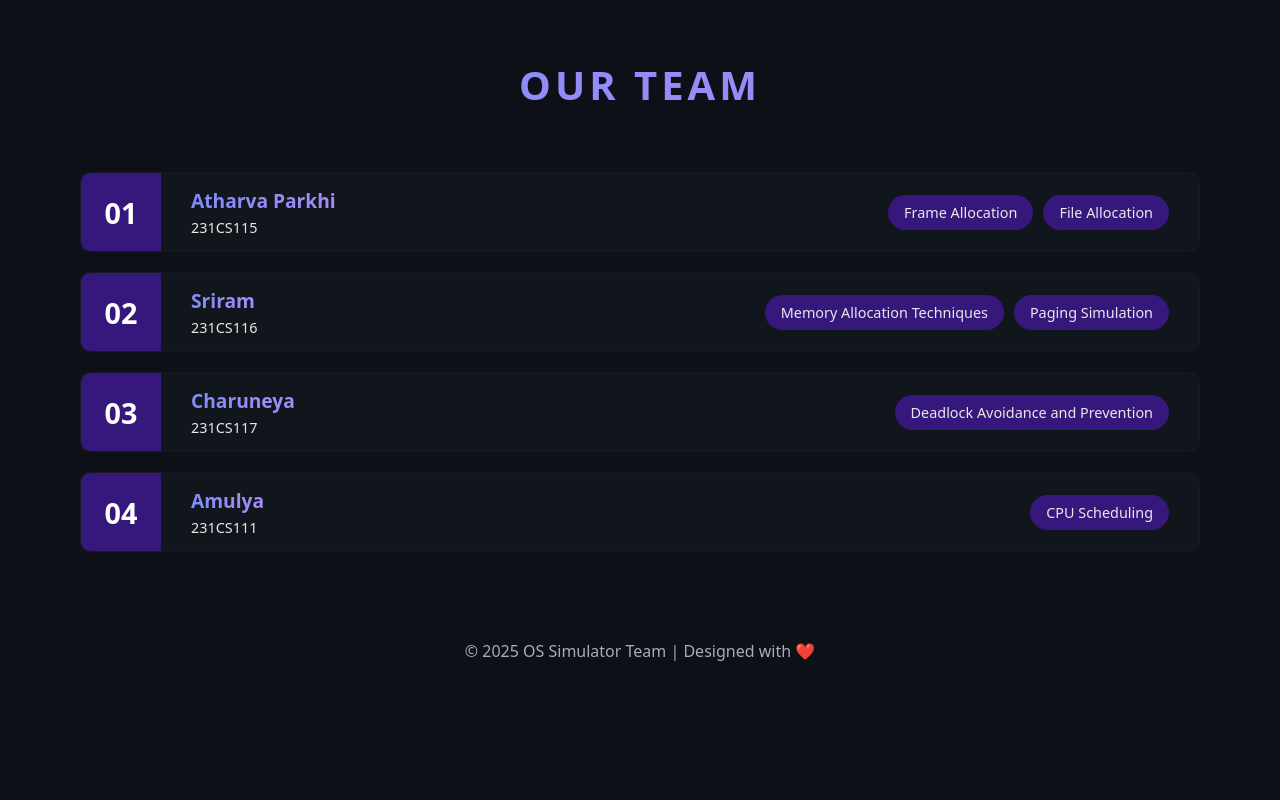
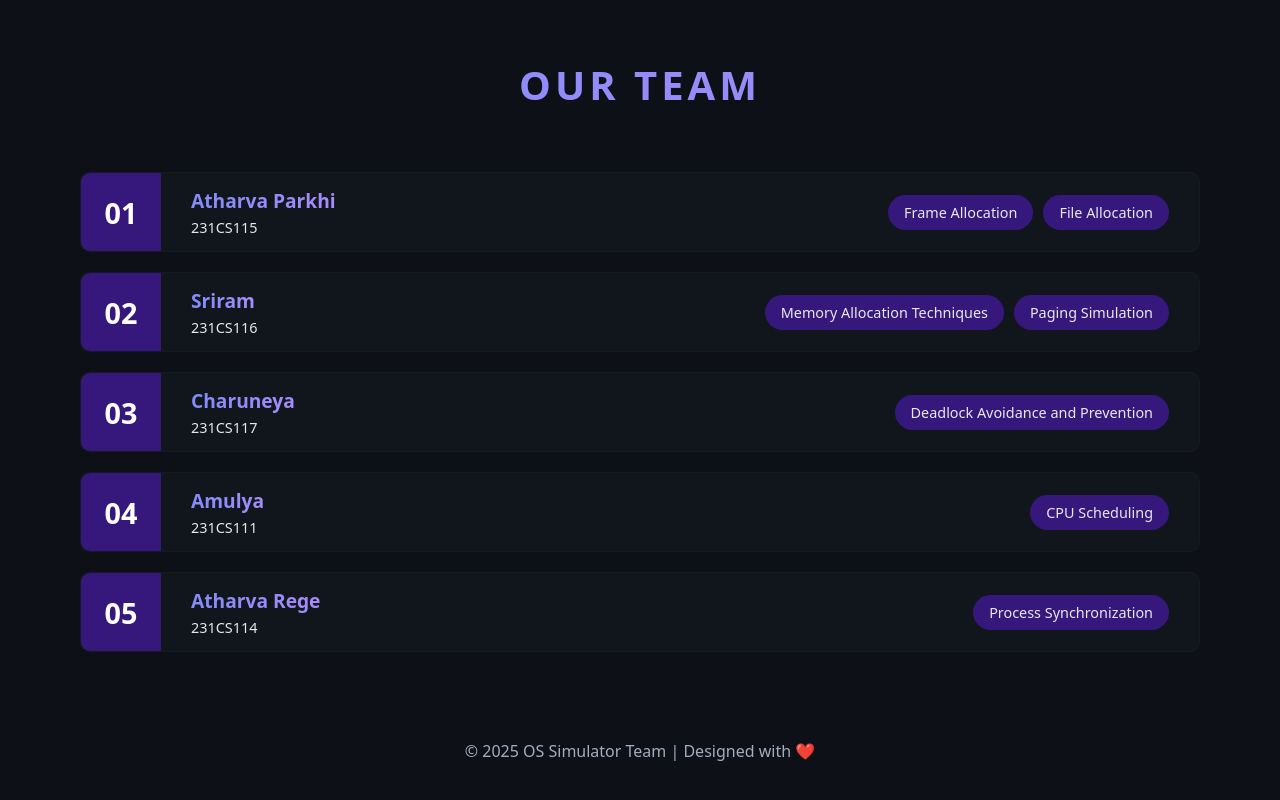
Before and after one commit to SRIRAM231005/OSXplore, a plain HTML site: page index.html in a window 1280 px wide. Shown: the part 3360-4160 px from the top of the page. Before the commit the page ends 4070 px from the top, so only its background shows below. Drawn offline with Linux system fonts and the light colour scheme.

Commit message:
Update index.html

```diff
--- a/index.html
+++ b/index.html
@@ -218,6 +218,19 @@
           </div>
         </div>
 
+        <div class="team-card">
+          <div class="number">05</div>
+          <div class="content">
+            <div class="person-info">
+              <div class="name">Atharva Rege</div>
+              <div class="id">231CS114</div>
+            </div>
+            <div class="topics">
+              <div class="topic">Process Synchronization</div>
+            </div>
+          </div>
+        </div>
+
       </div>
     </section>
 
```
